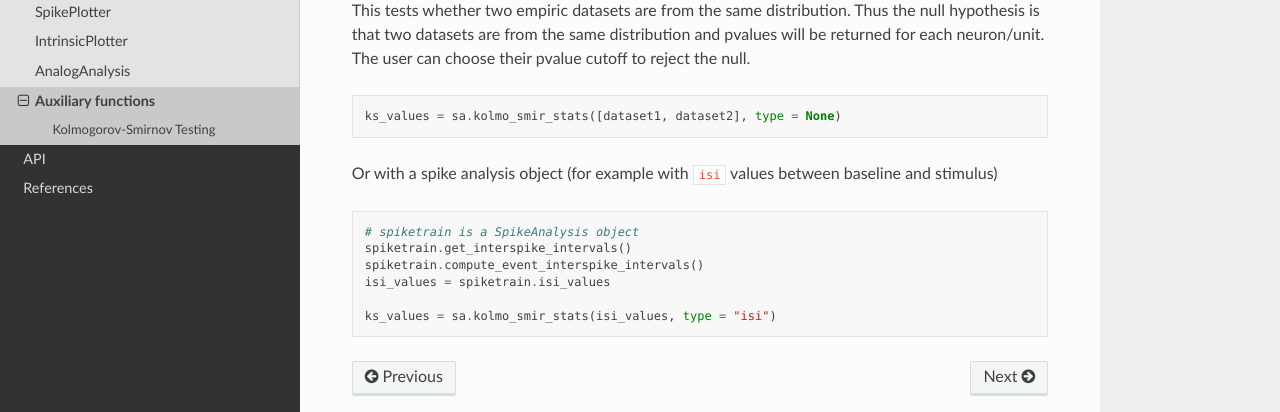
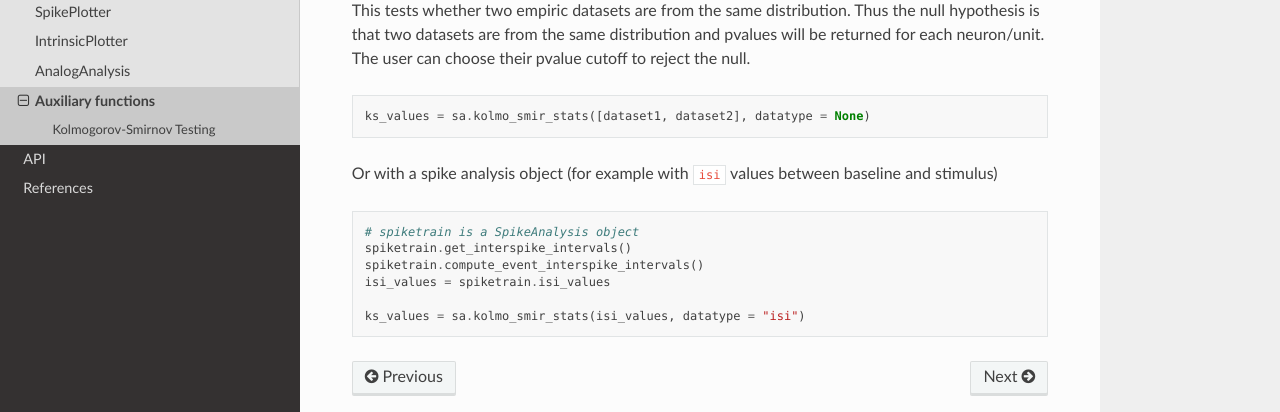
Before and after one commit to zm711/spikeanalysis, a Sphinx documentation site: the page built from docs/source/submodules/functions.rst, in a window 1280 px wide. Shown: the part 290-702 px from the top of the page. Built offline with Sphinx 7.4.7 and the Read the Docs theme 2.0.0, drawn with Linux system fonts in a browser that asks for light colours.

Commit message:
actually dtype sound numpy change to datatype

```diff
--- a/docs/source/submodules/functions.rst
+++ b/docs/source/submodules/functions.rst
@@ -14,7 +14,7 @@ can choose their pvalue cutoff to reject the null.
 
 .. code-block:: python
 
-    ks_values = sa.kolmo_smir_stats([dataset1, dataset2], type = None)
+    ks_values = sa.kolmo_smir_stats([dataset1, dataset2], datatype = None)
 
 Or with a spike analysis object (for example with :code:`isi` values between baseline and stimulus)
 
@@ -25,4 +25,4 @@ Or with a spike analysis object (for example with :code:`isi` values between bas
     spiketrain.compute_event_interspike_intervals()
     isi_values = spiketrain.isi_values
 
-    ks_values = sa.kolmo_smir_stats(isi_values, type = "isi")
+    ks_values = sa.kolmo_smir_stats(isi_values, datatype = "isi")
```
Also changed, not shown: 2 other files.
